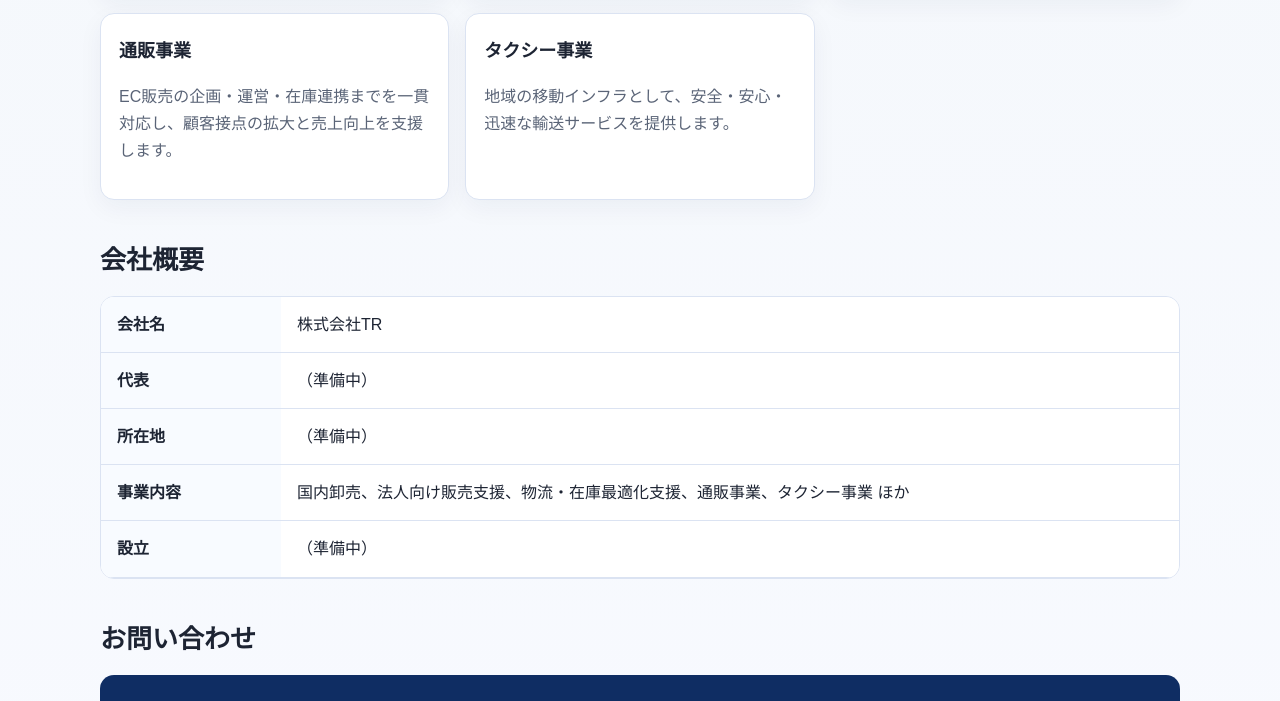
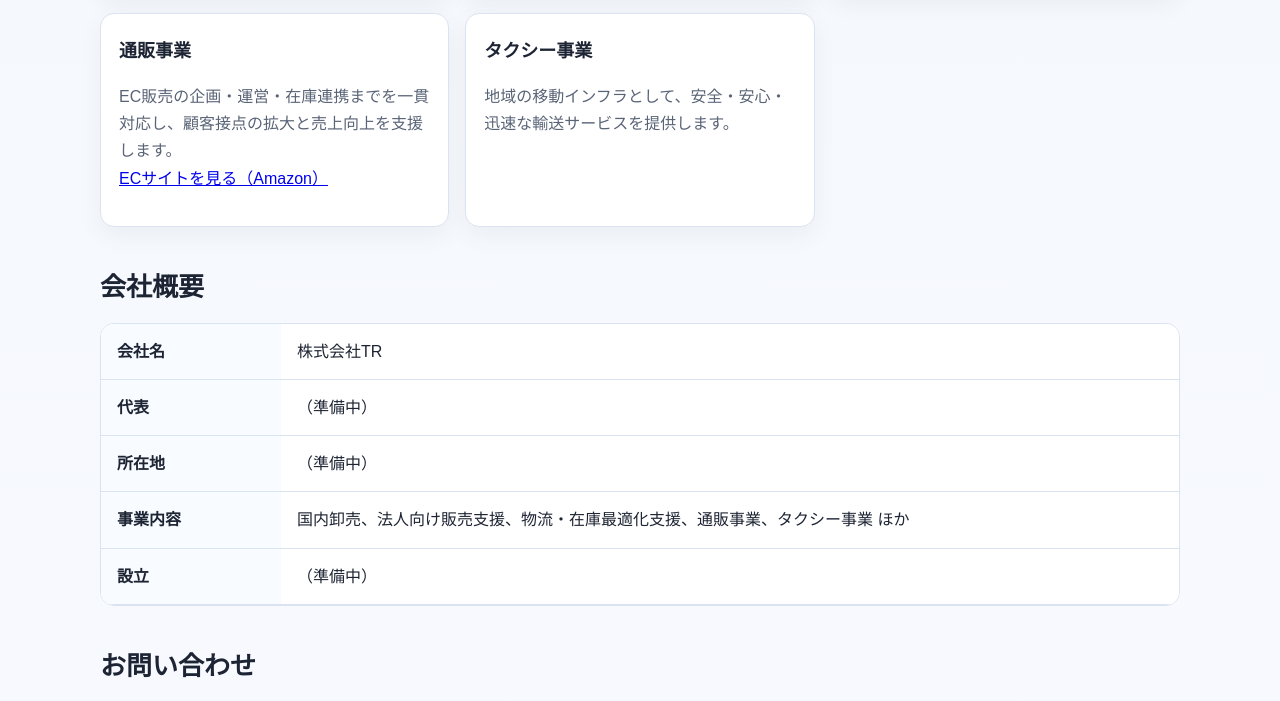
Before and after one commit to oodlhu-stack/terune-site, a plain HTML site: page index.html in a window 1280 px wide. Shown: the part 878-1579 px from the top of the page. Drawn offline with Linux system fonts and the light colour scheme.

Commit message:
Add Amazon EC link to 通販事業 section

```diff
--- a/index.html
+++ b/index.html
@@ -172,7 +172,7 @@
         </article>
         <article class="card">
           <h3>通販事業</h3>
-          <p class="muted">EC販売の企画・運営・在庫連携までを一貫対応し、顧客接点の拡大と売上向上を支援します。</p>
+          <p class="muted">EC販売の企画・運営・在庫連携までを一貫対応し、顧客接点の拡大と売上向上を支援します。<br><a href="https://www.amazon.co.jp/b?node=26286483051&ie=UTF8&marketplaceID=A1VC38T7YXB528&me=A29PVOGJD46334" target="_blank" rel="noopener noreferrer">ECサイトを見る（Amazon）</a></p>
         </article>
         <article class="card">
           <h3>タクシー事業</h3>
```
